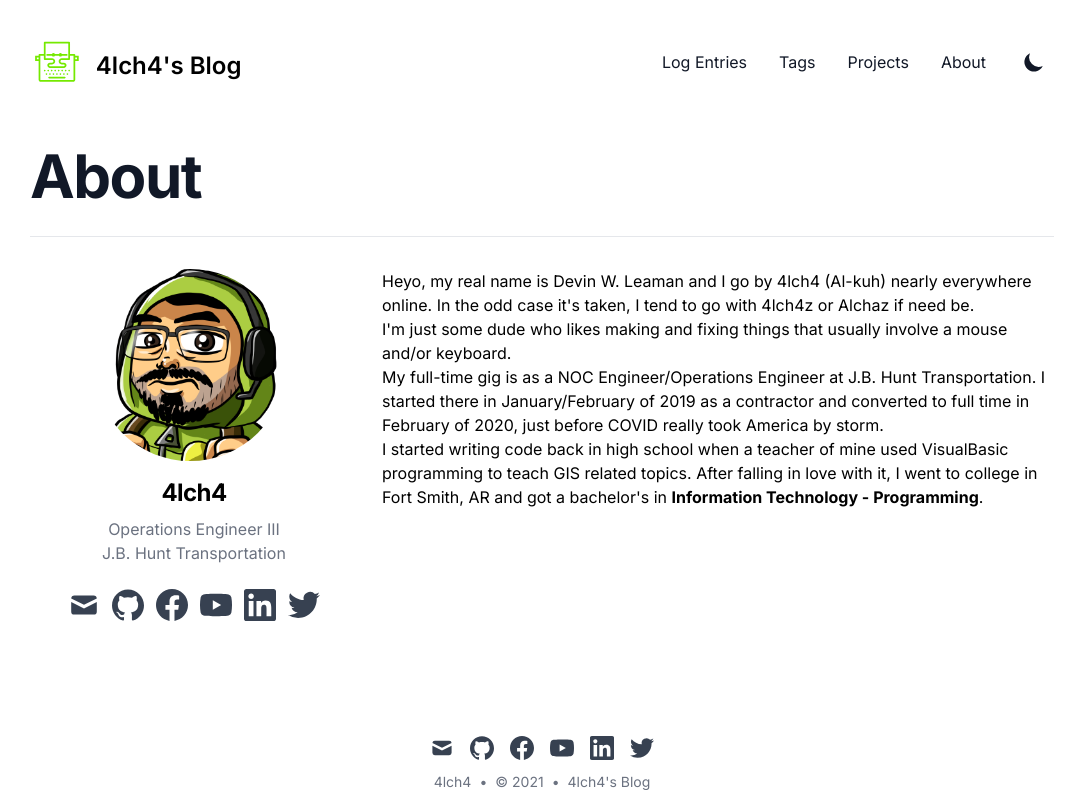
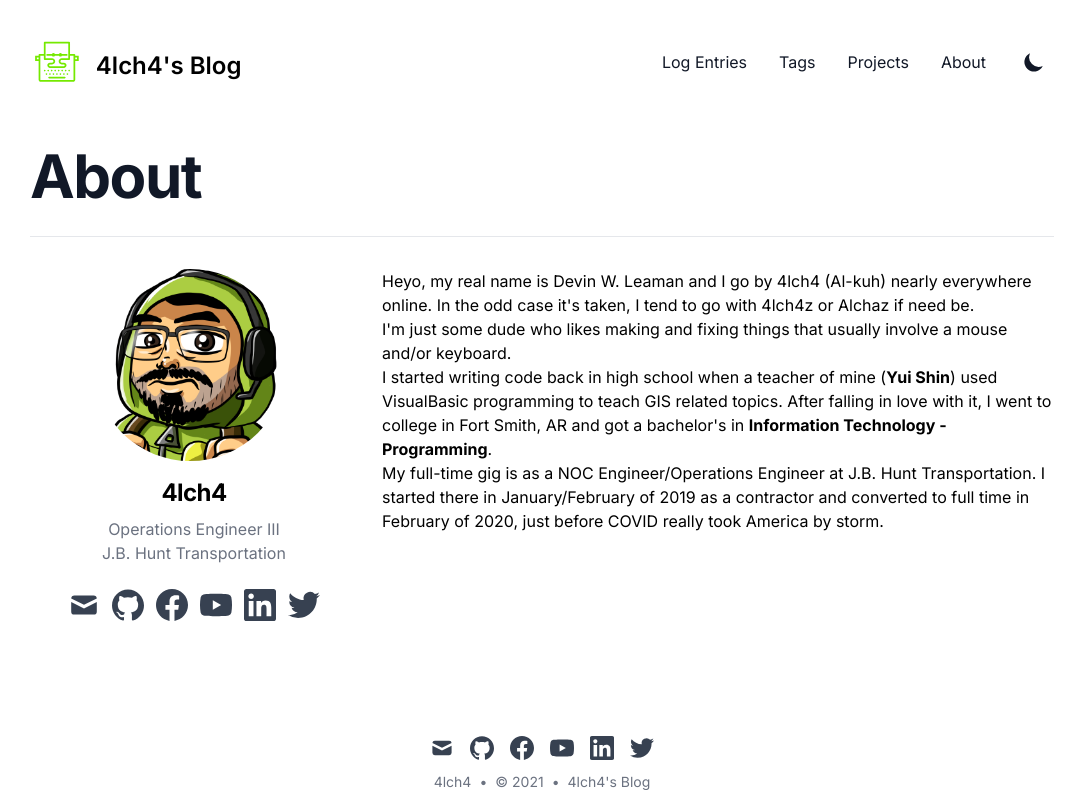
Before and after one commit to 4lch4/blog, a Next.js app: page /about in a window 1280 px wide. Shown: the whole page, without its empty margins (98-1180 px from the left). Built offline with nearby package versions, Linux system fonts and the light colour scheme; what @tailwindcss/typography would draw is missing.

Commit message:
feat: updated about page and added images cdn

```diff
--- a/next.config.js
+++ b/next.config.js
@@ -7,6 +7,9 @@
   pageExtensions: ['js', 'jsx', 'md', 'mdx'],
   future: {
     webpack5: true
+  },
+  images: {
+    domains: ['images.4lch4.cloud']
   },
   webpack: (config, { dev, isServer }) => {
     config.module.rules.push({
--- a/pages/about.js
+++ b/pages/about.js
@@ -52,16 +52,17 @@
               involve a mouse and/or keyboard.
             </p>
             <p>
+              I started writing code back in high school when a teacher of mine
+              (<b>Yui Shin</b>) used VisualBasic programming to teach GIS
+              related topics. After falling in love with it, I went to college
+              in Fort Smith, AR and got a bachelor's in{' '}
+              <b>Information Technology - Programming</b>.
+            </p>
+            <p>
               My full-time gig is as a NOC Engineer/Operations Engineer at J.B.
               Hunt Transportation. I started there in January/February of 2019
               as a contractor and converted to full time in February of 2020,
               just before COVID really took America by storm.
-            </p>
-            <p>
-              I started writing code back in high school when a teacher of mine
-              used VisualBasic programming to teach GIS related topics. After
-              falling in love with it, I went to college in Fort Smith, AR and
-              got a bachelor's in <b>Information Technology - Programming</b>.
             </p>
           </div>
         </div>
```
Also changed, not shown: 1 other file (tests, documents, lock files or other folders).
